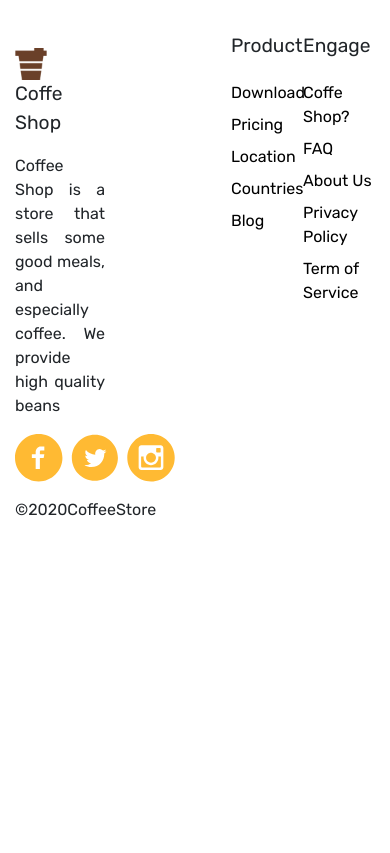
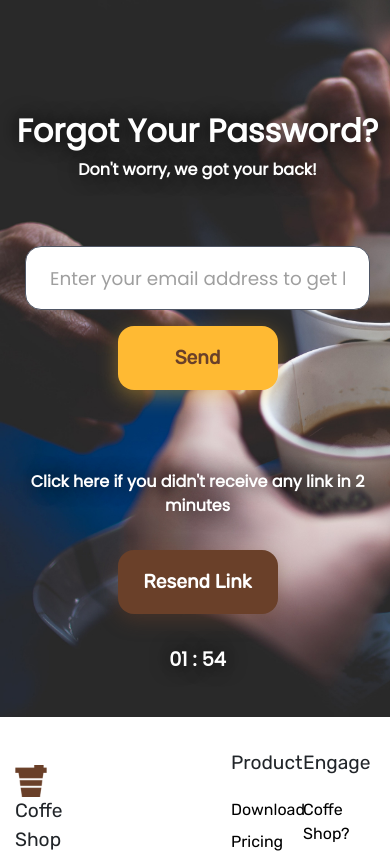
Before and after one commit to sipamungkas/arkaffe-frontend, a React (Create React App) app: page /login/recover in a window 390 px wide. Shown: the top 853 px of the page. Built offline with nearby package versions, Linux system fonts and the light colour scheme.

Commit message:
feat: Forgot Password

```diff
--- a/public/index.html
+++ b/public/index.html
@@ -8,11 +8,6 @@
     <meta name="description" content="Arkaffe Coffee Shop Application" />
     <link rel="apple-touch-icon" href="%PUBLIC_URL%/logo192.png" />
     <link rel="manifest" href="%PUBLIC_URL%/manifest.json" />
-    <link rel="preconnect" href="https://fonts.gstatic.com" />
-    <link
-      href="https://fonts.googleapis.com/css2?family=Rubik:wght@300;400;500;600;700&display=swap"
-      rel="stylesheet"
-    />
     <title>Arkaffe</title>
   </head>
   <body>
--- a/src/App.js
+++ b/src/App.js
@@ -2,7 +2,8 @@ import { Switch, Route } from "react-router-dom";
 
 import Layout from "./components/layout/Layout";
 import Login from "./pages/authorization/login/Login";
-import SignUp from "./pages/authorization/SignUp";
+import SignUp from "./pages/authorization/signup/SignUp";
+import ForgotPassword from "./pages/authorization/forgot/ForgotPassword"
 import Home from "./pages/home/Home";
 
 function App() {
@@ -12,6 +13,7 @@ function App() {
         <Route path="/" exact component={Home} />
         <Route path="/login" exact component={Login}></Route>
         <Route path="/signup" component={SignUp}></Route>
+        <Route path="/login/recover" component={ForgotPassword}></Route>
       </Switch>
     </Layout>
   );
--- a/src/components/layout/Layout.js
+++ b/src/components/layout/Layout.js
@@ -5,7 +5,7 @@ import Footer from "./Footer";
 
 export default function Layout(props) {
   const location = useLocation();
-  const hidePath = [/signup/, /login/, /forgot/, /reset-password/];
+  const hidePath = [/signup/, /login/];
   const isMatch = hidePath.some((path) => path.test(location.pathname));
 
   if (isMatch) {
--- /dev/null
+++ b/src/pages/authorization/forgot/ForgotPassword.js
@@ -0,0 +1,47 @@
+import React, { Component } from "react";
+import classes from "./ForgotPassword.module.css";
+
+export class ForgotPassword extends Component {
+  constructor() {
+    super();
+    this.state = {
+      email: "",
+    };
+  }
+
+  render() {
+      console.log(this.state.email)
+    return (
+      <>
+        <main className={`${classes["container-main"]}`}>
+          <div className={classes["main-content"]}>
+              <h1 className={classes.title}>Forgot Your Password?</h1>
+              <p className={classes["text-desc"]}>
+                Don't worry, we got your back!
+              </p>
+              <div className={classes["form-group-email"]}>
+                <input
+                  className={classes["email-input"]}
+                  type={"email"}
+                  placeholder={"Enter your email address to get link"}
+                  onChange={(e) => {
+                    this.setState({ email: e.target.value });
+                  }}
+                ></input>
+                <button className={classes["btn-send"]}>Send</button>
+              </div>
+              <p className={classes["text-desc"]}>
+                Click here if you didn't receive any link in 2 minutes
+              </p>
+              <button className={classes["btn-resend"]} onClick={this.startTimer}>
+                Resend Link
+              </button>
+              <p className={classes.countdown}>01 : 54</p>
+          </div>
+        </main>
+      </>
+    );
+  }
+}
+
+export default ForgotPassword;
--- /dev/null
+++ b/src/pages/authorization/forgot/ForgotPassword.module.css
@@ -0,0 +1,166 @@
+.container-main {
+  display: block;
+  height: 95vh;
+  width: 100%;
+  background-image: url(./img_forgot.jpg);
+  background-repeat: no-repeat;
+  background-size: cover;
+  padding-left: 1rem;
+  padding-right: 1rem;
+}
+.main-content {
+  display: flex;
+  flex-direction: column;
+  justify-content: center;
+  text-align: center;
+}
+.title {
+  font-family: "Poppins";
+  font-weight: 700;
+  color: white;
+  margin-top: 7rem;
+  text-shadow: 0px 0px 20px rgba(0, 0, 0, 1);
+}
+.text-desc {
+  font-family: "Poppins";
+  font-size: 1.1rem;
+  font-weight: 700;
+  color: white;
+  text-shadow: 0px 0px 20px rgba(0, 0, 0, 1);
+}
+.form-group-email {
+  display: flex;
+  flex-direction: row;
+  justify-content: center;
+  align-items: baseline;
+  margin-top: 6rem;
+  margin-bottom: 6rem;
+}
+.email-input {
+  width: 50%;
+  height: 5rem;
+  padding-left: 1.5rem;
+  padding-right: 1.5rem;
+  margin-right: 3rem;
+  border: 1px solid #4f5665;
+  border-radius: 1rem;
+  outline: none;
+  font-family: "Poppins";
+  font-size: 1.4rem;
+  font-weight: 400;
+  color: #6a4029;
+  vertical-align: center;
+}
+.email-input::placeholder {
+  color: #9f9f9f;
+}
+.btn-send {
+  width: 10rem;
+  height: 5rem;
+  background-color: #ffba33;
+  font-size: 1.2rem;
+  font-weight: 700;
+  color: #6a4029;
+  border-radius: 1rem;
+  border: none;
+  outline: none;
+  box-shadow: 0px 6px 20px rgba(255, 186, 51, 0.4);
+}
+.btn-resend {
+  align-self: center;
+  width: 20%;
+  min-width: 10rem;
+  height: 5rem;
+  margin-top: 3rem;
+  background-color: #6a4029;
+  font-size: 1.2rem;
+  font-weight: 700;
+  color: white;
+  border-radius: 1rem;
+  border: none;
+  outline: none;
+  box-shadow: 0px 6px 20px rgba(106, 64, 41, 0.46);
+}
+.countdown {
+  align-self: center;
+  width: fit-content;
+  margin-top: 2rem;
+  font-family: "Poppins";
+  font-size: 1.2rem;
+  font-weight: 700;
+  color: white;
+  text-shadow: 0px 0px 20px rgba(0, 0, 0, 1);
+}
+
+@media (max-width: 1024px) {
+  .form-group-email {
+    display: flex;
+    flex-direction: column;
+    justify-content: center;
+    align-items: baseline;
+    margin-top: 5rem;
+    margin-bottom: 5rem;
+  }
+  .email-input {
+    align-self: center;
+    width: 70%;
+    height: 5rem;
+    margin: 0;
+    margin-bottom: 2rem;
+  }
+  .btn-send {
+    align-self: center;
+    width: 30%;
+    height: 4rem;
+    min-width: 10rem;
+  }
+  .btn-resend {
+    align-self: center;
+    width: 30%;
+    height: 4rem;
+    min-width: 10rem;
+    margin-top: 1rem;
+  }
+}
+
+@media (max-width: 485px) {
+  .container-main {
+    height: 85vh;
+    min-width: 395px;
+  }
+  .title {
+    font-size: 2rem;
+  }
+  .text-desc {
+    font-size: 1rem;
+  }
+  .form-group-email {
+    display: flex;
+    flex-direction: column;
+    justify-content: center;
+    align-items: baseline;
+    margin-top: 3rem;
+    margin-bottom: 5rem;
+  }
+  .email-input {
+    align-self: center;
+    width: 95%;
+    height: 4rem;
+    margin: 0;
+    margin-bottom: 1rem;
+    font-size: 1.15rem;
+  }
+  .btn-send {
+    align-self: center;
+    width: 30%;
+    height: 4rem;
+    min-width: 10rem;
+  }
+  .btn-resend {
+    align-self: center;
+    width: 30%;
+    height: 4rem;
+    min-width: 10rem;
+    margin-top: 1rem;
+  }
+}
--- a/src/pages/authorization/login/Login.css
+++ b/src/pages/authorization/login/Login.css
@@ -33,11 +33,17 @@ main.container-main {
   flex-direction: row;
   justify-content: space-between;
 }
+.text-arkaffe {
+  font-size: 1.2rem;
+  font-weight: 700;
+}
+.text-arkaffe img {
+  margin-right: 1rem;
+}
 .btn.btn-signup {
   width: 8rem;
   height: auto;
   font-size: 1.1rem;
-  font-family: "Rubik";
   font-weight: 500;
   background-color: #ffba33;
   border-radius: 2rem;
@@ -55,11 +61,11 @@ main.container-main {
   padding-left: 4rem;
   padding-right: 4rem;
 }
-.middle-section h2 {
+.middle-section .title {
   margin-top: 5rem;
   margin-bottom: 2rem;
-  font-family: "Rubik";
-  font-weight: 700;
+  font-size: 2.2rem;
+  font-weight: 800;
   color: #6a4029;
 }
 
@@ -73,7 +79,6 @@ main.container-main {
   border: 1px solid #4f5665;
   border-radius: 1rem;
   outline: none;
-  font-family: "Rubik";
   font-size: 1.4rem;
   font-weight: 400;
   color: #6a4029;
@@ -85,7 +90,7 @@ main.container-main {
 .form-group label span {
   position: relative;
   top: -2rem;
-  font-family: "Rubik";
+
   font-weight: 700;
   font-size: 1.2rem;
   color: #4f5665;
@@ -99,7 +104,7 @@ main.container-main {
   right: 3rem;
 }
 .form-group input::placeholder {
-  font-family: "Rubik";
+
   color: #9f9f9f;
 }
 
@@ -107,7 +112,6 @@ main.container-main {
   position: relative;
   text-align: start;
   margin-top: 1rem;
-  font-family: "Rubik";
   font-size: 1.3rem;
   font-weight: 700;
   color: #4f5665;
@@ -125,7 +129,6 @@ main.container-main {
   width: 100%;
   height: 4rem;
   background-color: #ffba33;
-  font-family: "Rubik";
   font-size: 1.4rem;
   font-weight: 700;
   color: #6a4029;
@@ -137,7 +140,7 @@ main.container-main {
   height: 4rem;
   margin-top: 2rem;
   background-color: white;
-  font-family: "Rubik";
+
   font-size: 1.2rem;
   font-weight: 700;
   color: #6a4029;
@@ -156,14 +159,7 @@ main.container-main {
   bottom: 0%;
   padding: 4rem;
 }
-.text-arkaffe {
-  font-size: 1.2rem;
-  font-family: "rubik";
-  font-weight: 700;
-}
-.text-arkaffe img {
-  margin-right: 1rem;
-}
+
 .popup {
   display: block;
   height:fit-content;
@@ -191,7 +187,7 @@ main.container-main {
   width: 15rem;
   height: 3.5rem;
   background-color: #ffba33;
-  font-family: "Rubik";
+
   font-size: 1rem;
   font-weight: 700;
   color: #6a4029;
--- a/src/pages/authorization/login/Login.js
+++ b/src/pages/authorization/login/Login.js
@@ -52,7 +52,7 @@ export class Login extends Component {
                 </span>
               </div>
               <form className="middle-section">
-                <h2>Login</h2>
+                <h2 className="title">Login</h2>
                 <InputForm
                   id={"email"}
                   type={"email"}
@@ -72,7 +72,7 @@ export class Login extends Component {
                     this.setState({ password: e.target.value })
                   }
                 />
-                <Link to="/reset" className="link-reset">
+                <Link to="/login/recover" className="link-reset">
                   Forgot password?
                 </Link>
                 <div className="button-group">
--- a/src/pages/authorization/SignUp.js
+++ b/src/pages/authorization/signup/SignUp.js
@@ -1,8 +1,8 @@
 import React, { Component } from "react";
 import { Link } from "react-router-dom";
-import "./login/Login.css";
+import "../login/Login.css";
 
-import InputForm from "../../components/inputform/InputForm";
+import InputForm from "../../../components/inputform/InputForm";
 
 export class SignUp extends Component {
   constructor() {
@@ -25,6 +25,7 @@ export class SignUp extends Component {
   //       console.log("Empty Field");
   //     }
   //   };
+
   render() {
     return (
       <>
@@ -54,7 +55,7 @@ export class SignUp extends Component {
                 </span>
               </div>
               <form className="middle-section">
-                <h2>Sign Up</h2>
+                <h2 className="title">Sign Up</h2>
                 <InputForm
                   id={"email"}
                   type={"email"}
```
Also changed, not shown: src/pages/authorization/ForgotPassword.js (deleted), src/pages/authorization/forgot/img_forgot.jpg (added).
